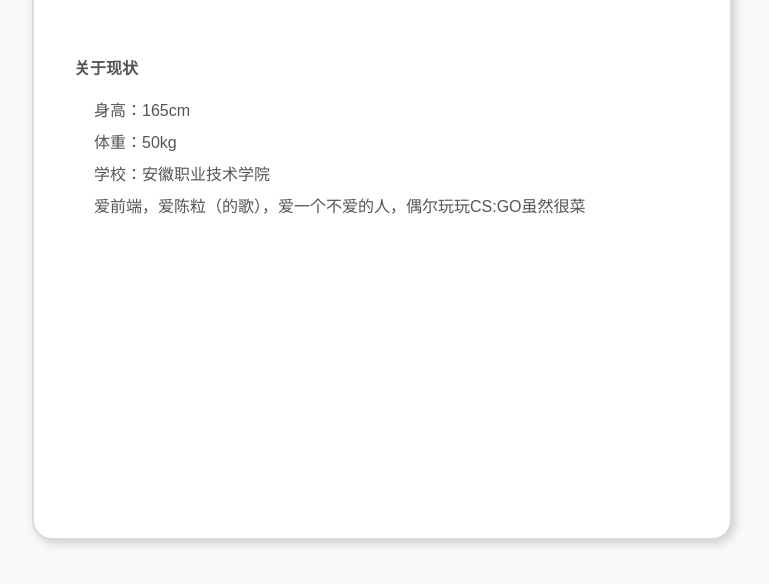
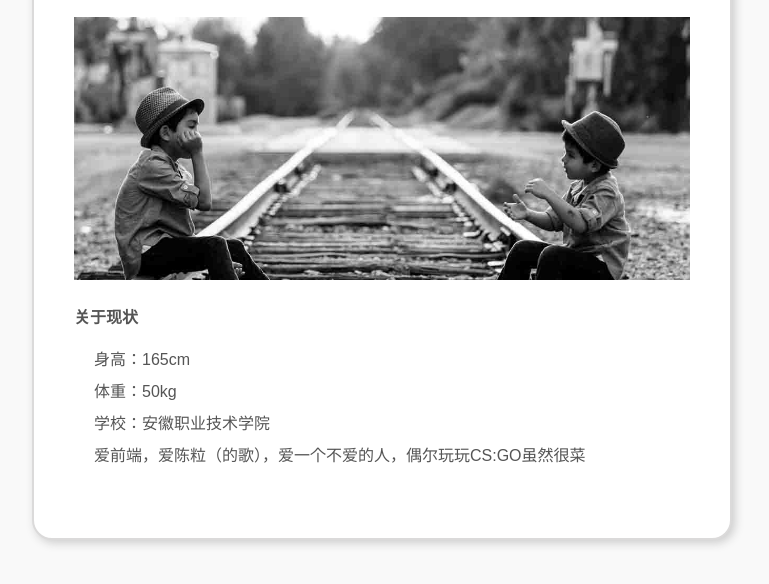
Before and after one commit to YuAndKitty/test, a plain HTML site: page about.html in a window 1280 px wide. Shown: the part 160-744 px from the top of the page, without its empty margins (258-1027 px from the left). Drawn offline with Linux system fonts and the light colour scheme.

Commit message:
Update about.html

```diff
--- a/about.html
+++ b/about.html
@@ -71,7 +71,7 @@
     <div class="page">
 
             <h1>关于 <span>YuKitty</span></h1>
-            <img src="images/about_title.jpg" alt="">
+            <img src="images/title.jpg" alt="">
         <p><strong>关于现状</strong></p>
         <blockquote>
             <p>身高：165cm</p>
```
